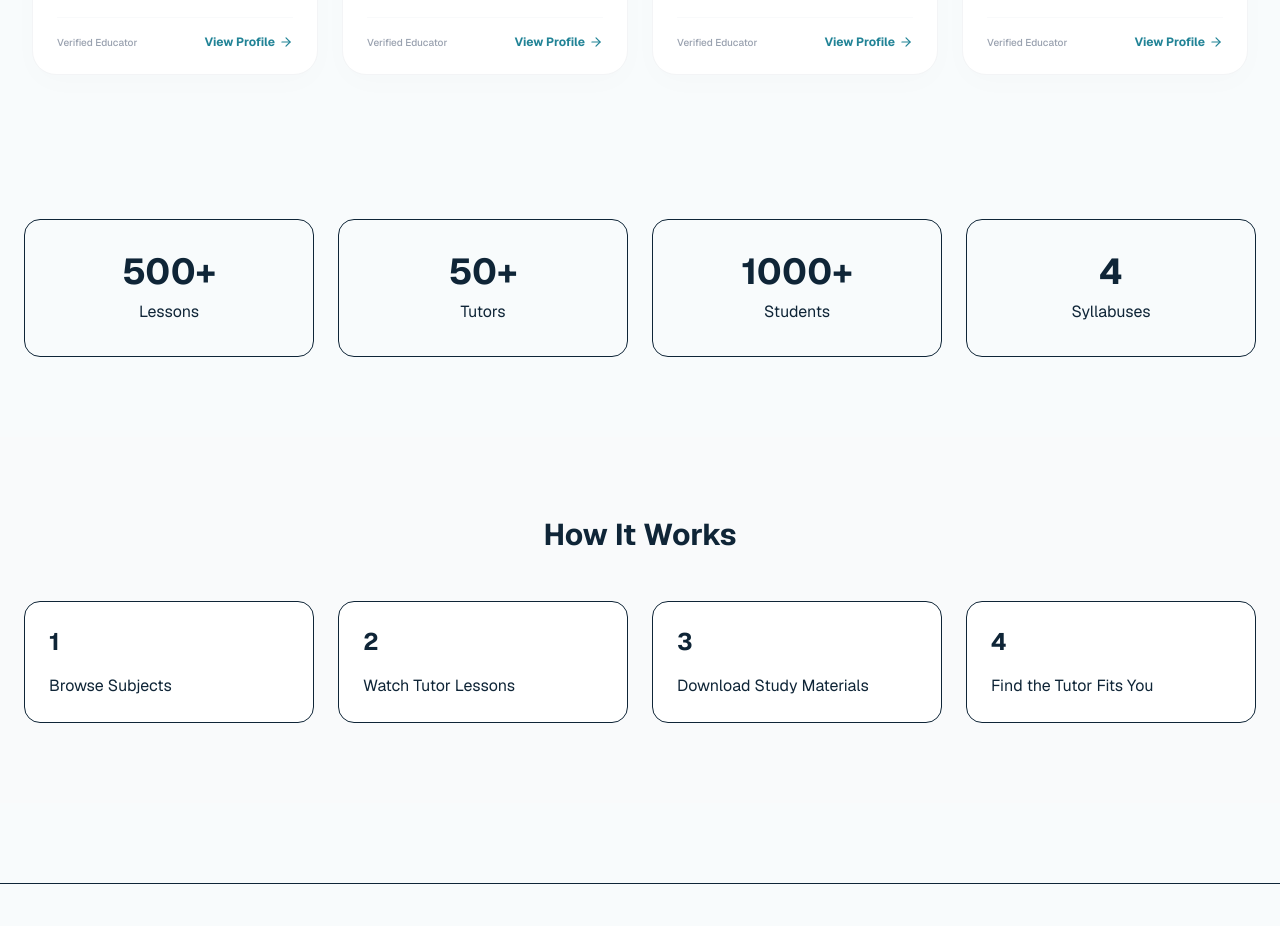
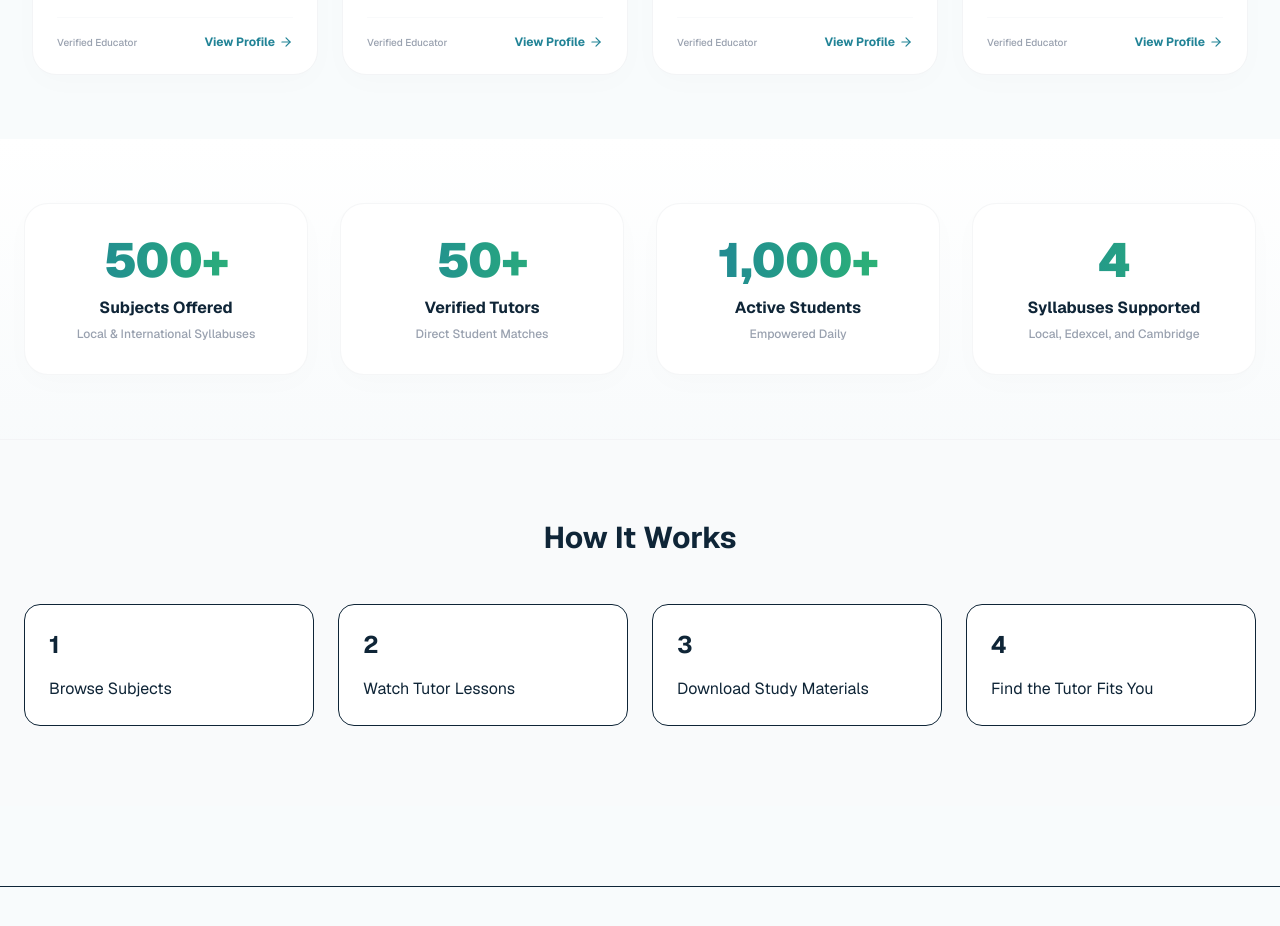
Before and after one commit to DinukaD-24/tutor-platform, a Next.js app: page / in a window 1280 px wide. Shown: the part 1900-2826 px from the top of the page. Built offline with nearby package versions, Linux system fonts and the light colour scheme.

Commit message:
feat: enhance StatisticsSection with improved layout and detailed statistics

```diff
--- a/src/components/home/StatisticsSection.jsx
+++ b/src/components/home/StatisticsSection.jsx
@@ -1,42 +1,29 @@
+import { StaggerContainer, StaggerItem } from "@/components/ui";
+
 export default function StatisticsSection() {
     const stats = [
-        {
-            number: "500+",
-            label: "Lessons",
-        },
-        {
-            number: "50+",
-            label: "Tutors",
-        },
-        {
-            number: "1000+",
-            label: "Students",
-        },
-        {
-            number: "4",
-            label: "Syllabuses",
-        },
+        { number: "500+",   label: "Subjects Offered",    description: "Local & International Syllabuses" },
+        { number: "50+",    label: "Verified Tutors",      description: "Direct Student Matches"          },
+        { number: "1,000+", label: "Active Students",      description: "Empowered Daily"                 },
+        { number: "4",      label: "Syllabuses Supported", description: "Local, Edexcel, and Cambridge"   },
     ];
 
     return (
-        <section className="py-20">
+        <section className="py-16 bg-gradient-to-b from-white to-gray-50/30 border-b border-gray-100">
             <div className="max-w-7xl mx-auto px-6">
-                <div className="grid grid-cols-2 md:grid-cols-4 gap-6">
+                <StaggerContainer className="grid grid-cols-1 sm:grid-cols-2 lg:grid-cols-4 gap-8">
                     {stats.map((stat) => (
-                        <div
-                            key={stat.label}
-                            className="border rounded-2xl p-8 text-center"
-                        >
-                            <h3 className="text-4xl font-bold">
-                                {stat.number}
-                            </h3>
-
-                            <p className="text-grey-500 mt-2">
-                                {stat.label}
-                            </p>
-                        </div>
+                        <StaggerItem key={stat.label}>
+                            <div className="relative bg-white rounded-3xl border border-gray-100/80 p-8 text-center shadow-[0_8px_30px_rgb(0,0,0,0.015)] hover:shadow-[0_20px_40px_rgba(33,131,150,0.05)] hover:-translate-y-1 transition-all duration-300">
+                                <h3 className="text-5xl font-black bg-gradient-to-r from-primary to-secondary bg-clip-text text-transparent tracking-tight">
+                                    {stat.number}
+                                </h3>
+                                <p className="text-dark font-bold text-base mt-3">{stat.label}</p>
+                                <p className="text-gray-400 text-xs mt-1.5 font-medium">{stat.description}</p>
+                            </div>
+                        </StaggerItem>
                     ))}
-                </div>
+                </StaggerContainer>
             </div>
         </section>
     );
```
